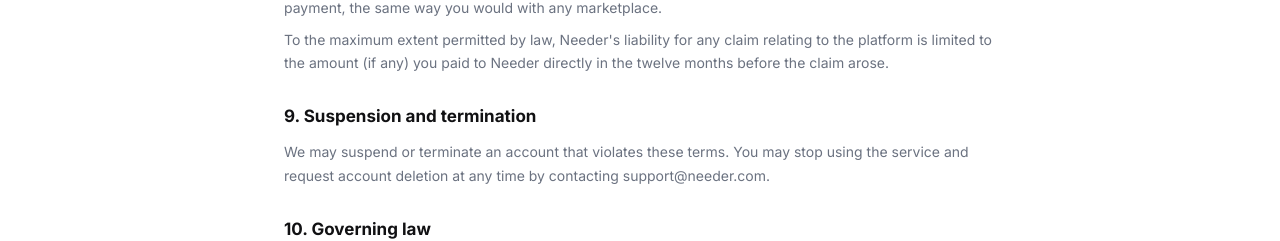
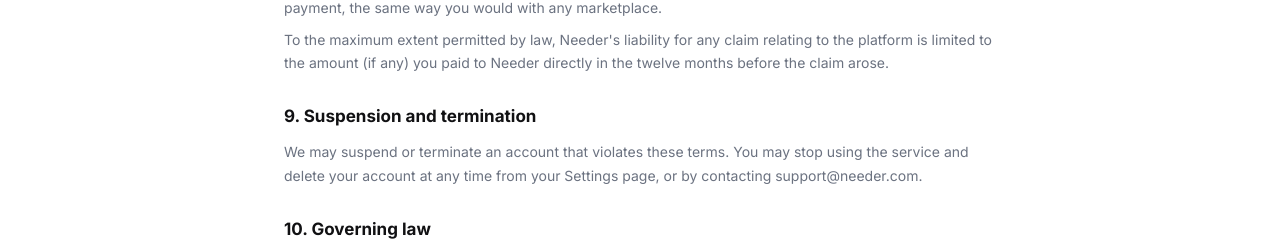
Before and after one commit to Kayo04/all-market, a Next.js app: page /en/terms in a window 1280 px wide. Shown: the part 1632-1873 px from the top of the page. Built offline with nearby package versions, Linux system fonts and the light colour scheme; no server answers.

Commit message:
Update Terms text to mention self-service account deletion
The suspension/termination clause still told users to email support
to delete their account, which is now outdated since Settings has a
self-service deletion flow.

Co-Authored-By: Claude Sonnet 5 <noreply@anthropic.com>

```diff
--- a/src/app/[locale]/terms/page.tsx
+++ b/src/app/[locale]/terms/page.tsx
@@ -69,7 +69,7 @@ const CONTENT: Record<'en' | 'pt', { title: string; intro: string; sections: Sec
       {
         heading: '9. Suspension and termination',
         body: [
-          'We may suspend or terminate an account that violates these terms. You may stop using the service and request account deletion at any time by contacting support@needer.com.',
+          'We may suspend or terminate an account that violates these terms. You may stop using the service and delete your account at any time from your Settings page, or by contacting support@needer.com.',
         ],
       },
       {
@@ -144,7 +144,7 @@ const CONTENT: Record<'en' | 'pt', { title: string; intro: string; sections: Sec
       {
         heading: '9. Suspensão e encerramento',
         body: [
-          'Podemos suspender ou encerrar uma conta que viole estes termos. Podes deixar de usar o serviço e pedir a eliminação da conta a qualquer momento contactando support@needer.com.',
+          'Podemos suspender ou encerrar uma conta que viole estes termos. Podes deixar de usar o serviço e eliminar a tua conta a qualquer momento na página de Definições, ou contactando support@needer.com.',
         ],
       },
       {
```
